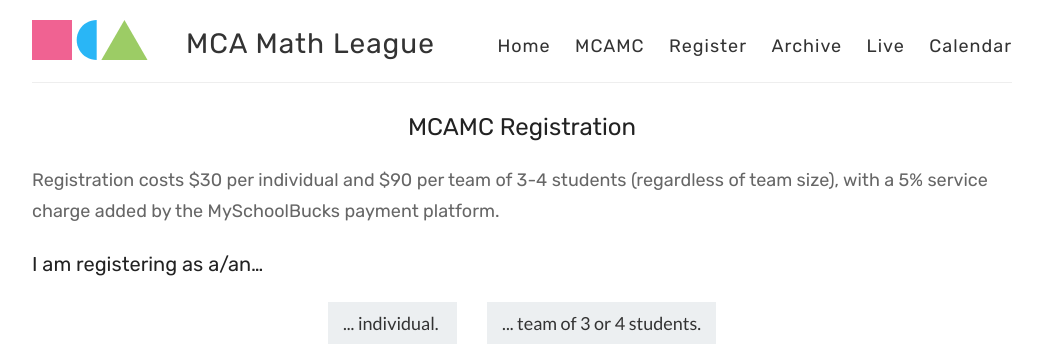
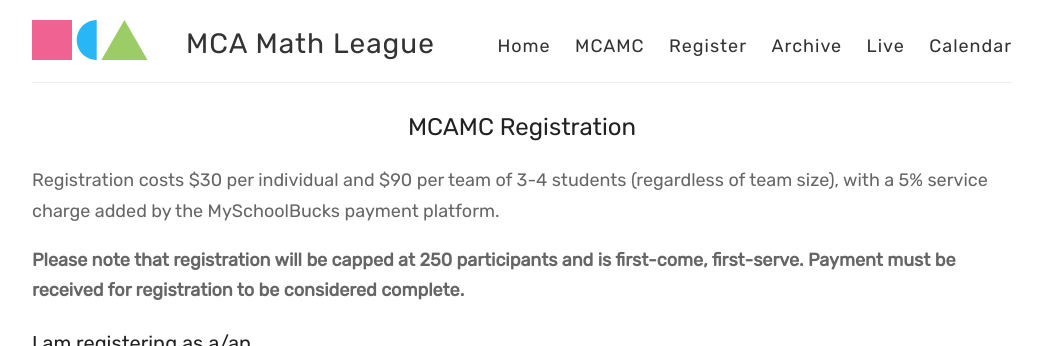
Before and after one commit to mcamathleague/mcamathleague.github.io, a Jekyll site: the page built from register.md, in a window 1280 px wide, cut to the strip 0-346 px from the top of the page. Shown: the whole strip, without its empty margins (118-1160 px from the left). Built offline with Jekyll 4.4.1, drawn with Linux system fonts in a browser that asks for light colours.

Commit message:
Update register.md

```diff
--- a/register.md
+++ b/register.md
@@ -6,6 +6,8 @@ permalink: /mcamc/register/
 ## MCAMC Registration
 
 #### Registration costs $30 per individual and $90 per team of 3-4 students (regardless of team size), with a 5% service charge added by the MySchoolBucks payment platform.
+
+<h4><b>Please note that registration will be capped at 250 participants and is first-come, first-serve. Payment must be received for registration to be considered complete.</b></h4>
 
 ### I am registering as a/an...
 <div style="text-align: center">
```
